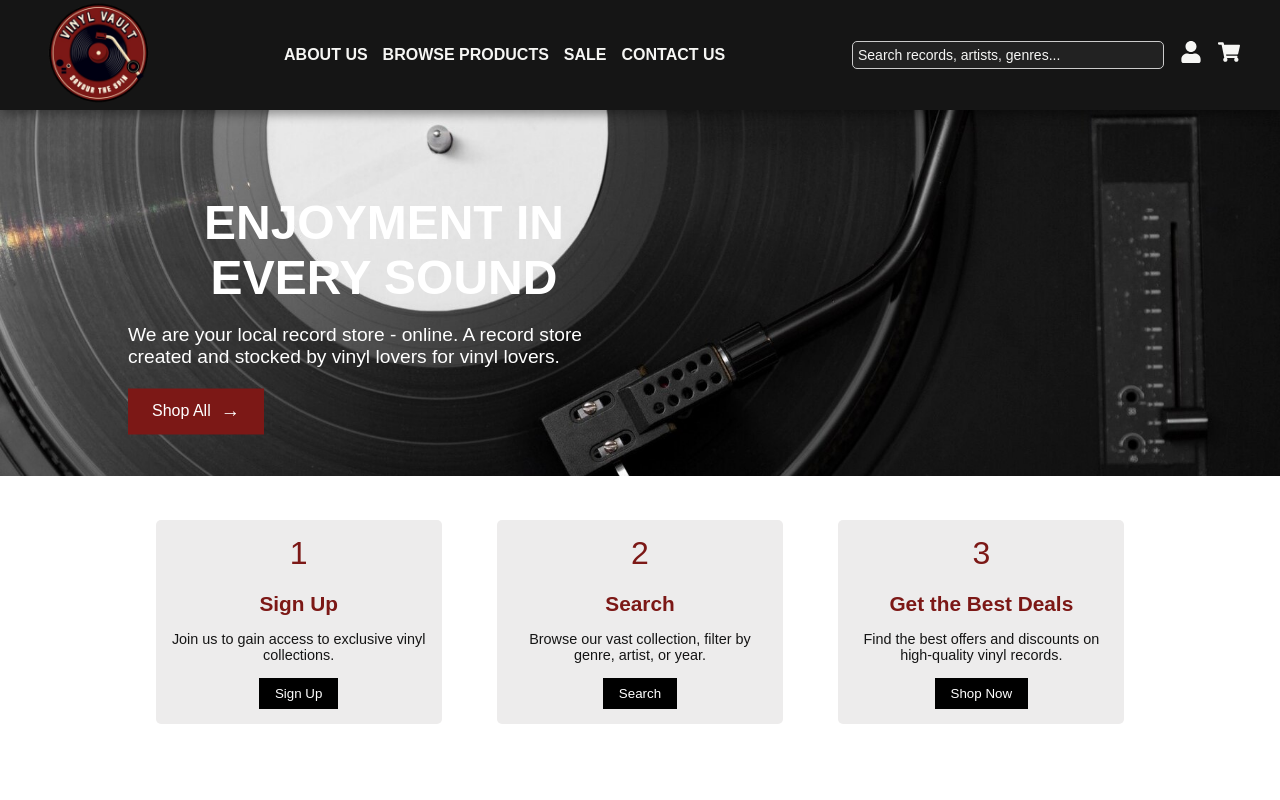
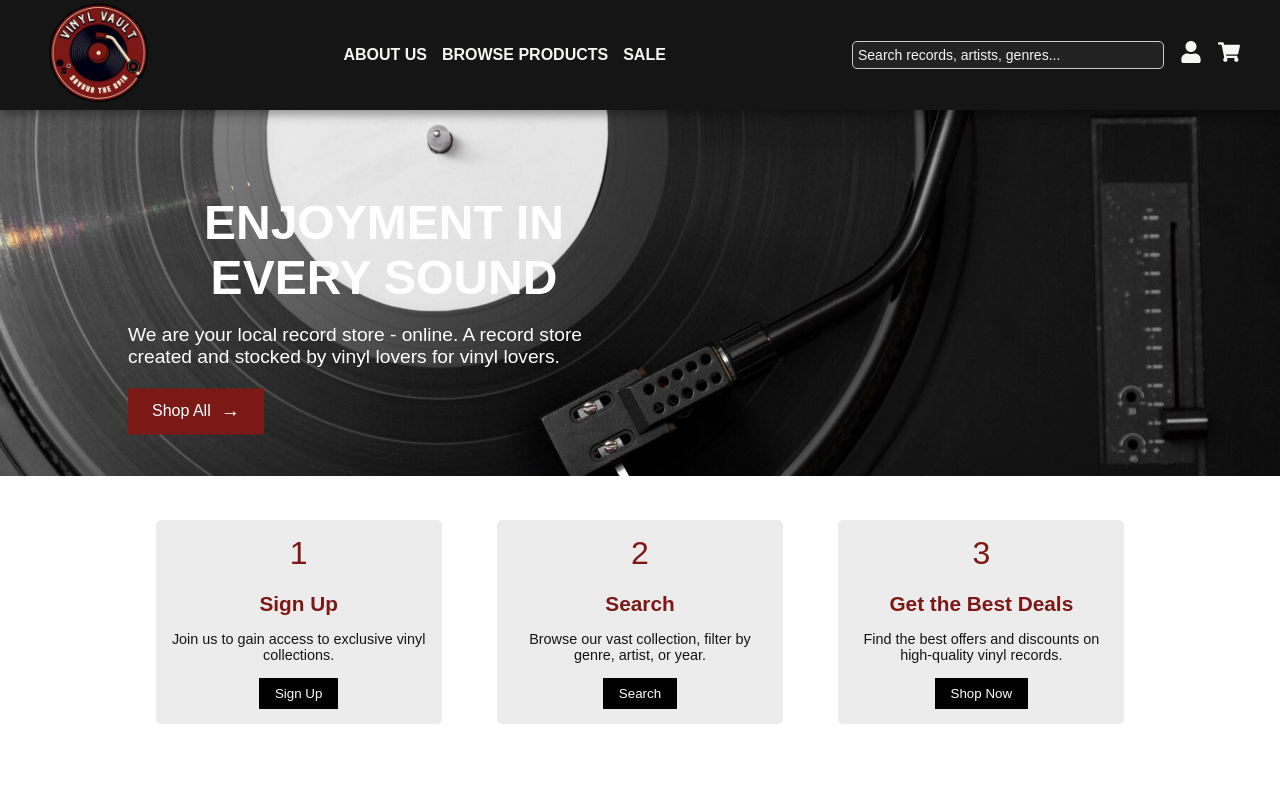
Before and after one commit to minankk/TEAMPROJECT_TEAM2, a React (Create React App) app: page / in a window 1280 px wide. Shown: the top 800 px of the page. Built offline with nearby package versions, Linux system fonts and the light colour scheme; no server answers.

Commit message:
removed contact us from nav bar

```diff
--- a/src/App.js
+++ b/src/App.js
@@ -11,7 +11,6 @@ import TermsAndConditions from './termsandconditions';
 import CartPage from './CartPage'
 
 //import DashboardPage from './DashboardPage'; // Import the dashboard page
-
 
 function App() {
   const userId = 1;　// Temporary user ID. It can be dynamically changed later when the login feature is added
--- a/src/components/Navbar.js
+++ b/src/components/Navbar.js
@@ -38,7 +38,6 @@ const Navbar = () => {
           <li><Link to="/about-us">ABOUT US</Link></li>
           <li><Link to="/products">BROWSE PRODUCTS</Link></li>
           <li><Link to="/sale">SALE</Link></li>
-          <li><Link to="/contact-us">CONTACT US</Link></li>
         </ul>
       </nav>
 
```
